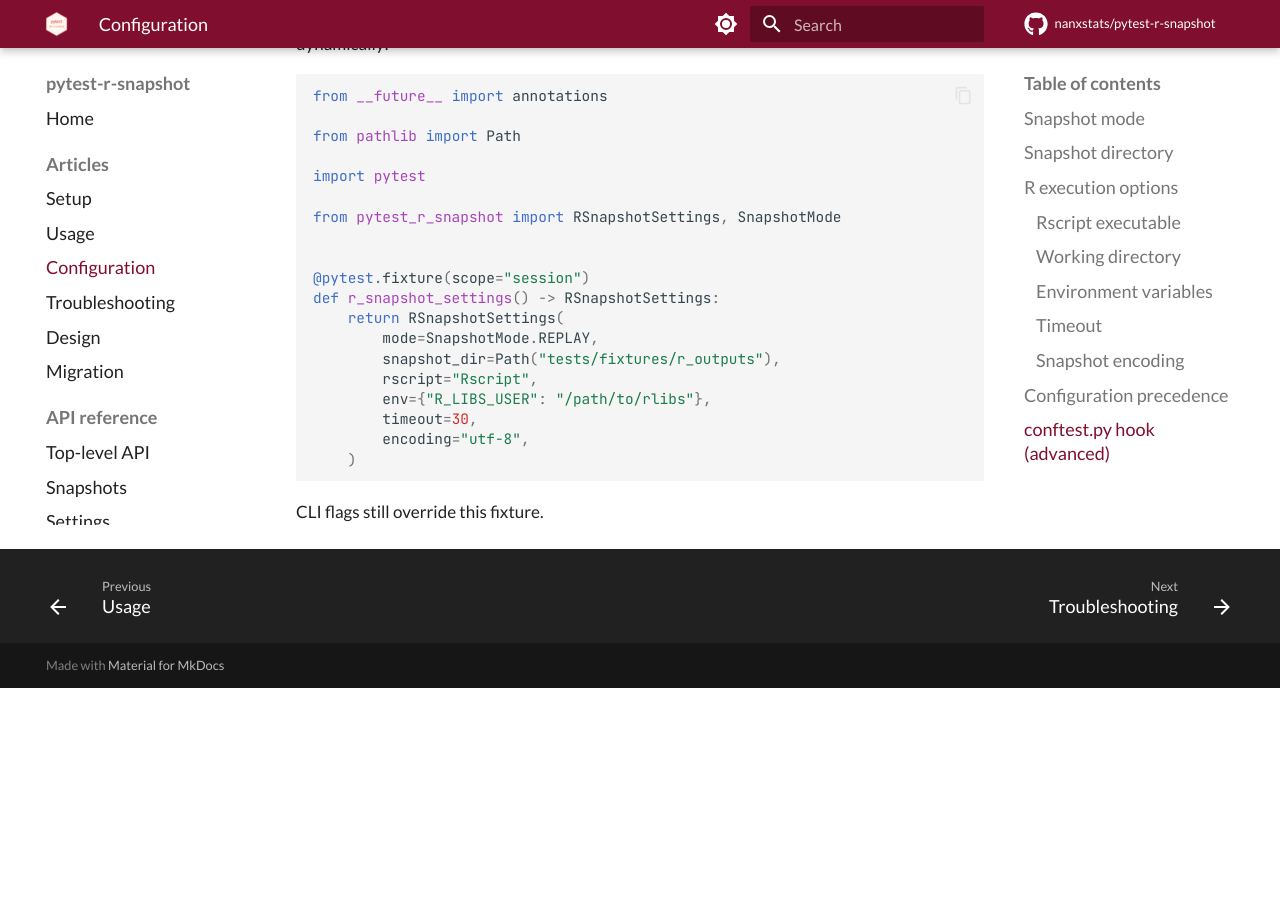
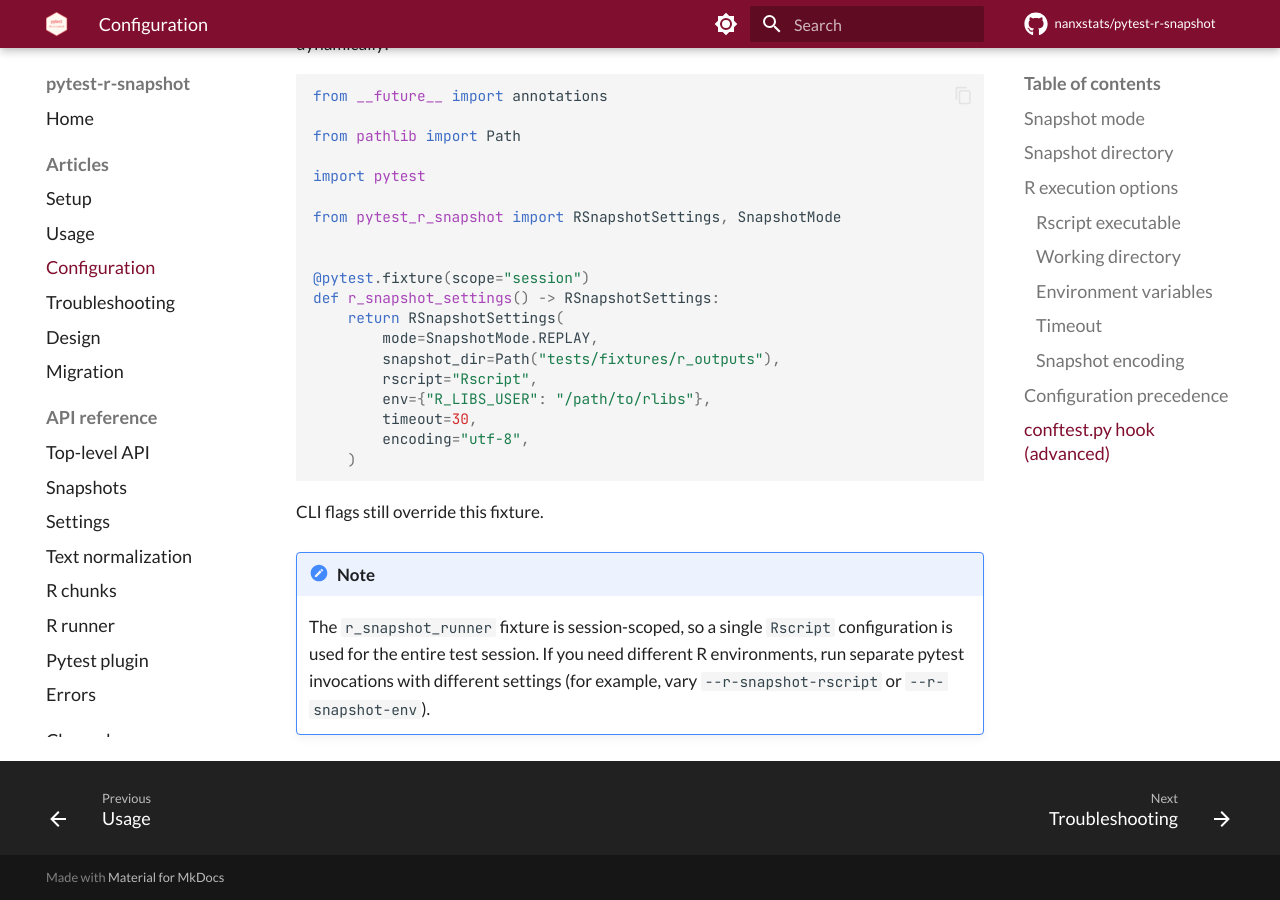
Before and after one commit to nanxstats/pytest-r-snapshot, an MkDocs documentation site: the page built from docs/articles/configuration.md, in a window 1280 px wide and 900 px high, scrolled down 2402 px. Built offline with MkDocs 1.6.1 and Material for MkDocs 9.7.7, drawn with Linux system fonts in a browser that asks for light colours; comment, search, counter and statistics services are not loaded; before the commit the page ends 3090 px from its top, so only the background shows below that.

Commit message:
Document determinism, chunk caching, and runner scope

````diff
--- a/docs/articles/configuration.md
+++ b/docs/articles/configuration.md
@@ -101,3 +101,10 @@ def r_snapshot_settings() -> RSnapshotSettings:
 ```
 
 CLI flags still override this fixture.
+
+!!! note
+    The `r_snapshot_runner` fixture is session-scoped, so a single `Rscript`
+    configuration is used for the entire test session.
+    If you need different R environments, run separate pytest invocations
+    with different settings (for example, vary `--r-snapshot-rscript` or
+    `--r-snapshot-env`).
````
Also changed, not shown: docs/articles/design.md (+4 -0 lines), docs/articles/usage.md (+5 -0 lines).
